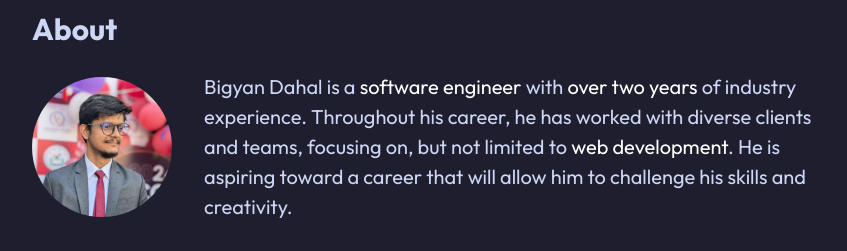
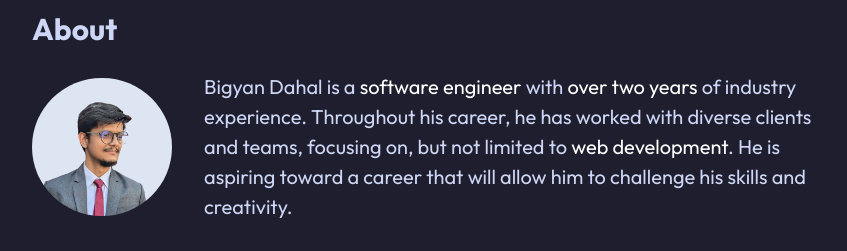
Before and after one commit to bigyanse/portfolio, a plain HTML site: page index.html in a window 1280 px wide. Shown: the part 528-779 px from the top of the page, without its empty margins (216-1063 px from the left). Drawn offline with Linux system fonts and the light colour scheme; no server answers.

Commit message:
`update`: updated photo to small size, resume with new photo(lesser size(kb))

```diff
--- a/index.html
+++ b/index.html
@@ -11,7 +11,7 @@
 
     <meta itemprop="name" content="Bigyan Dahal | Software Engineer" />
     <meta itemprop="description" content="Bigyan Dahal is a software engineer, founder of Computer Science World and Linux Users Nepal, am a tech enthusiast and a Software/Computer Engineer." />
-    <meta itemprop="image" content="/assets/img/logo.jpg" />
+    <meta itemprop="image" content="/assets/img/logo.png" />
 
     <!-- Open Graph Tags -->
     <meta property="og:type" content="website" />
@@ -19,7 +19,7 @@
     <meta property="og:site_name" content="Bigyan Dahal" />
     <meta property="og:title" content="Bigyan Dahal | Software Engineer" />
     <meta property="og:description" content="Bigyan Dahal is a software engineer, founder of Computer Science World and Linux Users Nepal, am a tech enthusiast and a Software/Computer Engineer." />
-    <meta property="og:image" content="/assets/img/logo.jpg" />
+    <meta property="og:image" content="/assets/img/logo.png" />
     <meta property="og:image:type" content="image/jpg" />
     <meta property="og:locale" content="en_US" />
     <!-- /Open Graph Tags -->
@@ -30,7 +30,7 @@
     <meta name="twitter:site" content="Bigyan Dahal" />
     <meta name="twitter:title" content="Bigyan Dahal | Software Engineer" />
     <meta name="twitter:description" content="Bigyan Dahal is a software engineer, founder of Computer Science World and Linux Users Nepal, am a tech enthusiast and a Software/Computer Engineer." />
-    <meta name="twitter:image:src" content="/assets/img/logo.jpg" />
+    <meta name="twitter:image:src" content="/assets/img/logo.png" />
     <!-- /Twitter Meta Tags -->
 
     <link rel="stylesheet" type="text/css" href="/assets/css/main.css" />
@@ -85,7 +85,7 @@
       <section id="about">
         <h2 class="section__heading">About</h2>
         <div class="about">
-          <img class="about__logo" src="/assets/img/logo.jpg" alt="Bigyan Dahal's Photo" />
+          <img class="about__logo" src="/assets/img/logo.png" alt="Bigyan Dahal's Photo" />
           <div class="about__description">
             Bigyan Dahal is a <span class="about__highlight">software engineer</span> with <span class="about__highlight">over two years</span> of industry experience. Throughout his career, he has worked with diverse clients and teams, focusing on, but not limited to <span class="about__highlight">web development</span>. He is aspiring toward a career that will allow him to challenge his skills and creativity.</div>
         </div>
```
Also changed, not shown: assets/img/logo.png (added).
